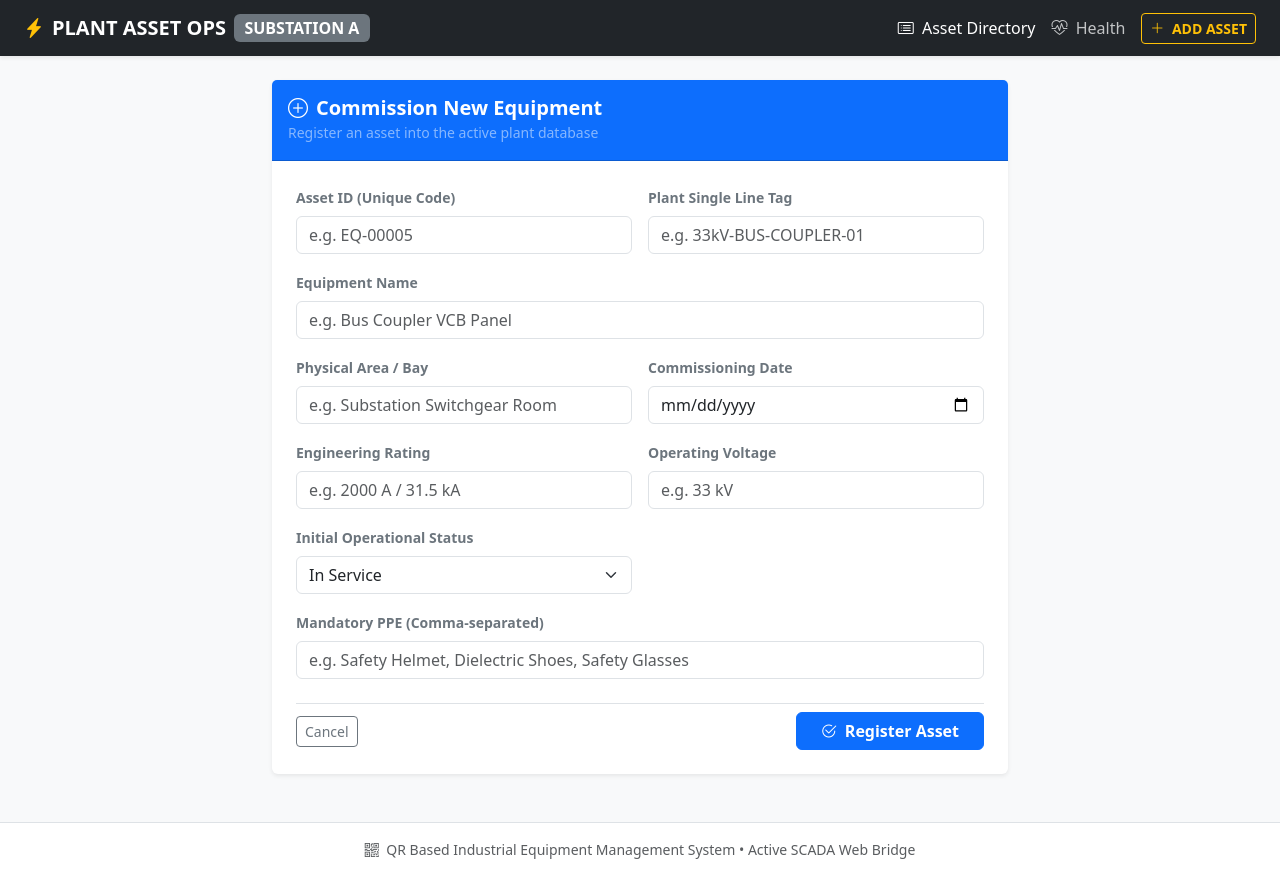
After one commit to gpatel1806/TPS-QR-environment, a Flask app: page /equipment/new in a window 1280 px wide. The commit adds this page. Run offline with Flask 3, Linux system fonts and the light colour scheme.

Commit message:
feat: implement asset commissioning web form with defensive validation

```diff
--- a/app.py
+++ b/app.py
@@ -1,5 +1,5 @@
 import os
-from flask import Flask, abort, render_template, request
+from flask import Flask, abort, render_template, request, redirect, url_for
 from flask_sqlalchemy import SQLAlchemy
 
 app = Flask(__name__)
@@ -72,6 +72,48 @@ def home():
 def health_status():
     return "Status: OK | Database: SQLite Connected"
 
+@app.route("/equipment/new", methods=["GET", "POST"])
+def create_equipment():
+    error_message = None
+
+    if request.method == "POST":
+        # Extract inputs from HTTP form submission
+        eq_id = request.form.get("id", "").strip().upper()
+        name = request.form.get("name", "").strip()
+        tag = request.form.get("tag", "").strip().upper()
+        area = request.form.get("area", "").strip()
+        rating = request.form.get("rating", "").strip()
+        voltage = request.form.get("voltage", "").strip()
+        status = request.form.get("status", "").strip()
+        commission_date = request.form.get("commission_date", "").strip()
+        ppe_required = request.form.get("ppe_required", "").strip()
+
+        # Check for existing primary key or tag collision
+        existing_id = Equipment.query.get(eq_id)
+        existing_tag = Equipment.query.filter_by(tag=tag).first()
+
+        if existing_id:
+            error_message = f"Asset ID '{eq_id}' is already registered in the system."
+        elif existing_tag:
+            error_message = f"Plant Tag '{tag}' is already assigned to another unit."
+        else:
+            # Instantiate model and commit transaction
+            new_asset = Equipment(
+                id=eq_id,
+                name=name,
+                tag=tag,
+                area=area,
+                rating=rating,
+                voltage=voltage,
+                status=status,
+                commission_date=commission_date,
+                ppe_required=ppe_required
+            )
+            db.session.add(new_asset)
+            db.session.commit()
+            return redirect(url_for("home"))
+
+    return render_template("new_equipment.html", error_message=error_message)
 
 @app.route("/equipment/<equipment_id>")
 def get_equipment(equipment_id):
--- a/templates/base.html
+++ b/templates/base.html
@@ -21,9 +21,12 @@
                 Plant Asset Ops
                 <span class="badge bg-secondary ms-2 fs-6">Substation A</span>
             </a>
-            <div class="navbar-nav ms-auto">
+           <div class="navbar-nav ms-auto align-items-center">
                 <a class="nav-link active" href="/"><i class="bi bi-card-list me-1"></i> Asset Directory</a>
                 <a class="nav-link text-light opacity-75" href="/health"><i class="bi bi-heart-pulse me-1"></i> Health</a>
+                <a class="btn btn-outline-warning btn-sm ms-2 text-uppercase fw-semibold" href="/equipment/new">
+                    <i class="bi bi-plus-lg me-1"></i> Add Asset
+                </a>
             </div>
         </div>
     </nav>
--- /dev/null
+++ b/templates/new_equipment.html
@@ -0,0 +1,85 @@
+{% extends "base.html" %}
+
+{% block title %}
+Commission New Asset | Plant Ops
+{% endblock %}
+
+{% block content %}
+<div class="row justify-content-center">
+    <div class="col-lg-8 col-md-10 col-12">
+        <div class="card shadow-sm border-0 mb-4">
+            <div class="card-header bg-primary text-white py-3">
+                <h5 class="mb-0 fw-bold"><i class="bi bi-plus-circle me-2"></i>Commission New Equipment</h5>
+                <span class="small text-white-50">Register an asset into the active plant database</span>
+            </div>
+
+            <div class="card-body p-4">
+                {% if error_message %}
+                <div class="alert alert-danger d-flex align-items-center mb-3">
+                    <i class="bi bi-exclamation-octagon-fill fs-4 me-2"></i>
+                    <div>{{ error_message }}</div>
+                </div>
+                {% endif %}
+
+                <form method="POST" action="/equipment/new">
+                    <div class="row g-3">
+                        <div class="col-md-6">
+                            <label class="form-label fw-bold small text-secondary">Asset ID (Unique Code)</label>
+                            <input type="text" name="id" class="form-control" placeholder="e.g. EQ-00005" required>
+                        </div>
+                        <div class="col-md-6">
+                            <label class="form-label fw-bold small text-secondary">Plant Single Line Tag</label>
+                            <input type="text" name="tag" class="form-control" placeholder="e.g. 33kV-BUS-COUPLER-01" required>
+                        </div>
+
+                        <div class="col-12">
+                            <label class="form-label fw-bold small text-secondary">Equipment Name</label>
+                            <input type="text" name="name" class="form-control" placeholder="e.g. Bus Coupler VCB Panel" required>
+                        </div>
+
+                        <div class="col-md-6">
+                            <label class="form-label fw-bold small text-secondary">Physical Area / Bay</label>
+                            <input type="text" name="area" class="form-control" placeholder="e.g. Substation Switchgear Room" required>
+                        </div>
+                        <div class="col-md-6">
+                            <label class="form-label fw-bold small text-secondary">Commissioning Date</label>
+                            <input type="date" name="commission_date" class="form-control" required>
+                        </div>
+
+                        <div class="col-md-6">
+                            <label class="form-label fw-bold small text-secondary">Engineering Rating</label>
+                            <input type="text" name="rating" class="form-control" placeholder="e.g. 2000 A / 31.5 kA" required>
+                        </div>
+                        <div class="col-md-6">
+                            <label class="form-label fw-bold small text-secondary">Operating Voltage</label>
+                            <input type="text" name="voltage" class="form-control" placeholder="e.g. 33 kV" required>
+                        </div>
+
+                        <div class="col-md-6">
+                            <label class="form-label fw-bold small text-secondary">Initial Operational Status</label>
+                            <select name="status" class="form-select" required>
+                                <option value="In Service">In Service</option>
+                                <option value="Standby">Standby</option>
+                                <option value="Under Maintenance">Under Maintenance</option>
+                                <option value="Breakdown">Breakdown</option>
+                            </select>
+                        </div>
+
+                        <div class="col-12">
+                            <label class="form-label fw-bold small text-secondary">Mandatory PPE (Comma-separated)</label>
+                            <input type="text" name="ppe_required" class="form-control" placeholder="e.g. Safety Helmet, Dielectric Shoes, Safety Glasses" required>
+                        </div>
+                    </div>
+
+                    <div class="d-flex justify-content-between align-items-center mt-4 pt-2 border-top">
+                        <a href="/" class="btn btn-outline-secondary btn-sm">Cancel</a>
+                        <button type="submit" class="btn btn-primary fw-semibold px-4">
+                            <i class="bi bi-check2-circle me-1"></i> Register Asset
+                        </button>
+                    </div>
+                </form>
+            </div>
+        </div>
+    </div>
+</div>
+{% endblock %}
```
